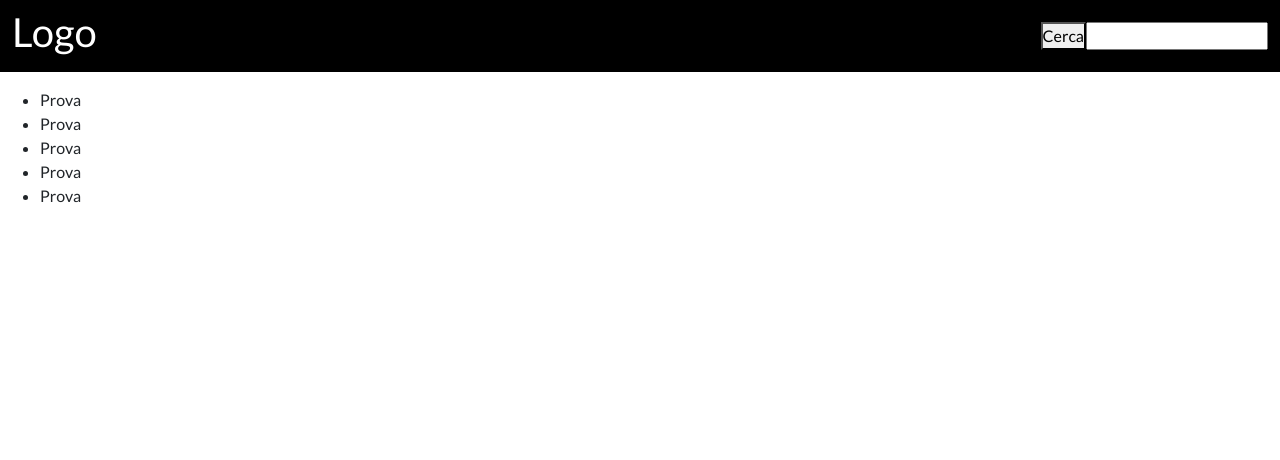
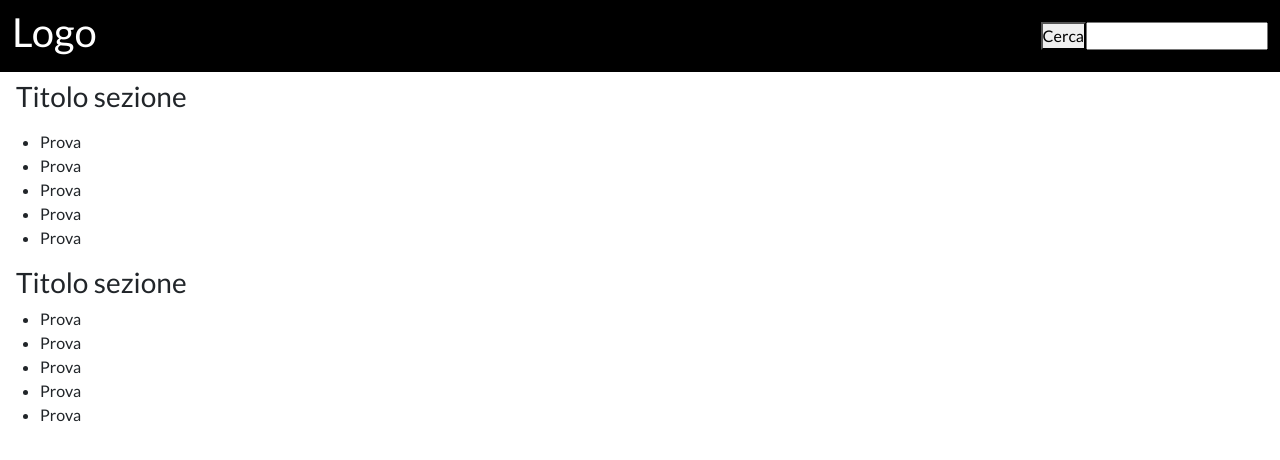
Before and after one commit to Alessandro-Zuddas/vite-boolflix, a Vue app: page / in a window 1280 px wide. Shown: the top 460 px of the page. Built offline with nearby package versions, Linux system fonts and the light colour scheme.

Commit message:
Crea sezioni movies e films come components

```diff
--- a/src/App.vue
+++ b/src/App.vue
@@ -1,11 +1,17 @@
 <script>
+
 import AppHeader from './components/AppHeader.vue';
 import AppMain from './components/AppMain.vue';
+
+import axios from "axios";
 
 export default {
   components: {
     AppHeader,
     AppMain
+  },
+  created(){
+
   }
 }
 </script>
--- a/src/components/AppMain.vue
+++ b/src/components/AppMain.vue
@@ -1,34 +1,29 @@
 <script>
 
-import axios from "axios";
 import { store } from "../store.js"
-import ProductCard from './ProductCard.vue';
+import MoviesSection from './MoviesSection.vue';
+import SeriesSection from './SeriesSection.vue';
 
 export default {
 
     name: "AppMain",
+
     components: {
-        ProductCard,
+        MoviesSection,
+        SeriesSection,
     },
     data() {
         return {
         store,
         }
-    },
-    created(){
-        console.log(store);
-        console.log("Siamo al main");
     }
 }
 </script>
 
 <template>
 
-    <div class="container-fluid d-flex px-3 py-3">
-
-        <ProductCard />
-
-    </div>
+    <MoviesSection class="mt-3" />
+    <SeriesSection class="mt-3" />
 
 </template>
 
--- /dev/null
+++ b/src/components/MoviesSection.vue
@@ -0,0 +1,39 @@
+<script>
+
+import { store } from "../store.js"
+import ProductCard from './ProductCard.vue';
+
+export default {
+
+    name: "MoviesSection",
+
+    components: {
+        ProductCard,
+    },
+    data() {
+        return {
+        store,
+        }
+    },
+}
+</script>
+
+<template>
+
+    <div class="px-3">
+        <h3 class="py-2">Titolo sezione</h3>
+    </div>
+
+    <div class="container-fluid d-flex px-3">
+
+        <ProductCard />
+
+    </div>
+
+</template>
+
+<style scoped>
+
+
+
+</style>
--- /dev/null
+++ b/src/components/SeriesSection.vue
@@ -0,0 +1,39 @@
+<script>
+
+import { store } from "../store.js"
+import ProductCard from './ProductCard.vue';
+
+export default {
+
+    name: "SeriesSection",
+
+    components: {
+        ProductCard,
+    },
+    data() {
+        return {
+        store,
+        }
+    },
+}
+</script>
+
+<template>
+
+    <div class="px-3">
+        <h3>Titolo sezione</h3>
+    </div>
+
+    <div class="container-fluid d-flex px-3">
+
+        <ProductCard />
+
+    </div>
+
+</template>
+
+<style scoped>
+
+
+
+</style>
```
